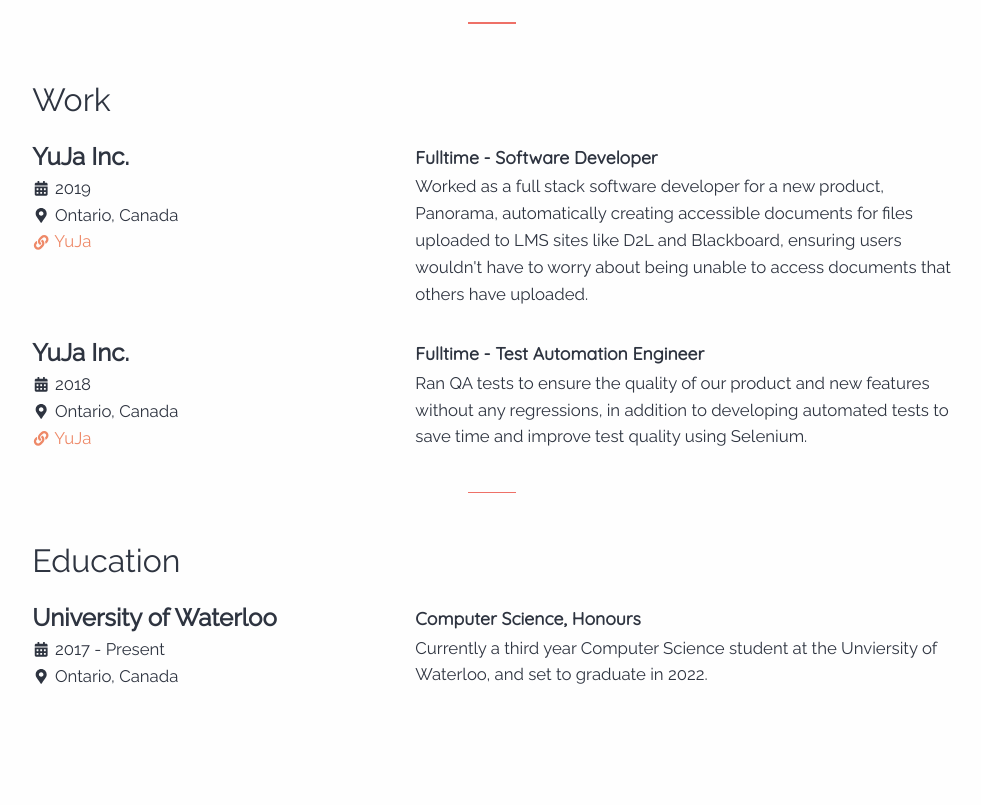
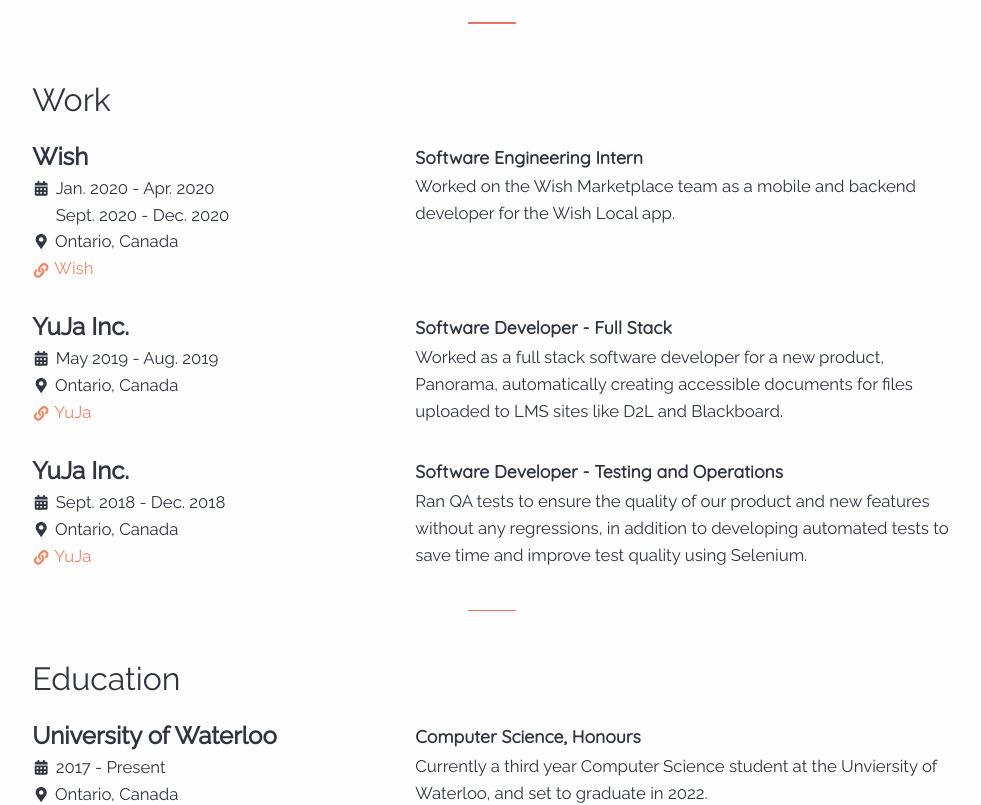
Before and after one commit to ClementTsang/clementtsang.github.io, a Vue app: page / in a window 1280 px wide. Shown: the part 960-1765 px from the top of the page, without its empty margins (148-1129 px from the left). Built offline with nearby package versions, Linux system fonts and the light colour scheme.

Commit message:
Quick update for now.

```diff
--- a/src/App.vue
+++ b/src/App.vue
@@ -89,7 +89,7 @@
 export default {
   data() {
     return {
-      isDark: false
+      isDark: false,
     };
   },
   created: function() {
@@ -123,8 +123,8 @@
         this.isDark = true;
         document.documentElement.setAttribute("data-theme", "dark");
       }
-    }
-  }
+    },
+  },
 };
 </script>
 
@@ -296,6 +296,10 @@
   line-height: 160%;
 }
 
+.fa-sm {
+  vertical-align: middle;
+}
+
 a {
   color: var(--url-not-visited);
 }
--- a/src/components/Experience.vue
+++ b/src/components/Experience.vue
@@ -11,14 +11,22 @@
           Work
         </p>
         <WorkInfo
+          entry-title="Wish"
+          :date-range="['Jan. 2020 - Apr. 2020', 'Sept. 2020 - Dec. 2020']"
+          job-position="Software Engineering Intern"
+          job-description="Worked on the Wish Marketplace team as a mobile and backend developer for the Wish Local app."
+          job-location="Ontario, Canada"
+          job-website="https://www.wish.com/companyinfo"
+          job-website-name="Wish"
+          style="padding-bottom: 2rem;"
+        />
+        <WorkInfo
           entry-title="YuJa Inc."
-          date-range="2019"
-          job-position="Fulltime - Software Developer"
+          :date-range="['May 2019 - Aug. 2019']"
+          job-position="Software Developer - Full Stack"
           job-description="Worked as a full stack software developer
 									for a new product, Panorama, automatically creating
-									accessible documents for files uploaded to LMS sites like D2L and Blackboard,
-									ensuring users wouldn't have to worry about being unable to access documents that
-									others have uploaded."
+									accessible documents for files uploaded to LMS sites like D2L and Blackboard."
           job-location="Ontario, Canada"
           job-website="https://www.yuja.com/"
           job-website-name="YuJa"
@@ -26,11 +34,11 @@
         />
         <WorkInfo
           entry-title="YuJa Inc."
-          date-range="2018"
-          job-position="Fulltime - Test Automation Engineer"
-          job-description="Ran QA tests to ensure the quality of our product and new
-									features without any regressions, in addition to developing automated tests to save time
-									and improve test quality using Selenium."
+          :date-range="['Sept. 2018 - Dec. 2018']"
+          job-position="Software Developer - Testing and Operations"
+          job-description="Ran QA tests to ensure the quality of our product and
+        new features without any regressions, in addition to developing
+        automated tests to save time and improve test quality using Selenium."
           job-location="Ontario, Canada"
           job-website="https://www.yuja.com/"
           job-website-name="YuJa"
@@ -43,7 +51,7 @@
         </p>
         <WorkInfo
           entry-title="University of Waterloo"
-          date-range="2017 - Present"
+          :date-range="['2017 - Present']"
           job-position="Computer Science, Honours"
           job-description="Currently a third year Computer Science student at the Unviersity of Waterloo, and set to graduate in 2022."
           job-location="Ontario, Canada"
@@ -59,8 +67,8 @@
 export default {
   name: "Experience",
   components: {
-    WorkInfo
-  }
+    WorkInfo,
+  },
 };
 </script>
 
--- a/src/components/HomePage.vue
+++ b/src/components/HomePage.vue
@@ -6,7 +6,7 @@
       v-observe-visibility="{
         callback: visibilityChanged,
         throttle: this.throttle,
-        intersection: this.intersection
+        intersection: this.intersection,
       }"
     >
       <!--Maybe autogen this in the future?-->
@@ -105,7 +105,7 @@
         v-observe-visibility="{
           callback: visibilityChanged,
           throttle: this.throttle,
-          intersection: this.intersection
+          intersection: this.intersection,
         }"
       />
     </section>
@@ -114,8 +114,8 @@
         v-observe-visibility="{
           callback: visibilityChanged,
           intersection: {
-            threshold: 0.4
-          }
+            threshold: 0.4,
+          },
         }"
       />
     </section>
@@ -124,7 +124,7 @@
         v-observe-visibility="{
           callback: visibilityChanged,
           throttle: this.throttle,
-          intersection: this.intersection
+          intersection: this.intersection,
         }"
       />
     </section>
@@ -155,7 +155,7 @@
   components: {
     Experience,
     Projects,
-    Contact
+    Contact,
   },
   mounted() {
     this.scroll_elements = new Map([]);
@@ -186,8 +186,8 @@
       scroll_elements: new Map([]),
       throttle: 0,
       intersection: {
-        threshold: 0.105
-      }
+        threshold: 0.105,
+      },
     };
   },
   methods: {
@@ -213,8 +213,8 @@
           }
         }
       }
-    }
-  }
+    },
+  },
 };
 </script>
 
--- a/src/components/WorkInfo.vue
+++ b/src/components/WorkInfo.vue
@@ -7,24 +7,32 @@
       <p class="smaller-subtitle entry-subtitle">
         {{ jobPosition }}
       </p>
+
       <h3>
         <font-awesome-icon
           :icon="['fas', 'calendar-alt']"
           size="sm"
           fixed-width
+          style="margin-bottom: 0.2em;"
         />
+        <ul style="display: inline-table; margin-left: 0.3em;">
+          <li v-for="date in dateRange" :key="date">
+            {{ date }}
+          </li>
+        </ul>
+      </h3>
 
-        {{ dateRange }}
-      </h3>
       <h3>
         <font-awesome-icon
           :icon="['fas', 'map-marker-alt']"
           size="sm"
           fixed-width
+          style="margin-bottom: 0.2em;"
         />
 
         {{ jobLocation }}
       </h3>
+
       <h3 v-if="jobWebsite !== ''">
         <a :href="jobWebsite" target="_blank">
           <font-awesome-icon :icon="['fas', 'link']" size="sm" fixed-width />
@@ -51,33 +59,33 @@
   props: {
     entryTitle: {
       type: String,
-      required: true
+      required: true,
     },
     dateRange: {
-      type: String,
-      required: true //TODO: make this accessible!
+      type: Array,
+      required: true,
     },
     jobPosition: {
       type: String,
-      required: true
+      required: true,
     },
     jobDescription: {
       type: String,
-      required: true
+      required: true,
     },
     jobLocation: {
       type: String,
-      default: ""
+      default: "",
     },
     jobWebsite: {
       type: String,
-      default: ""
+      default: "",
     },
     jobWebsiteName: {
       type: String,
-      default: ""
-    }
-  }
+      default: "",
+    },
+  },
 };
 </script>
 
```
